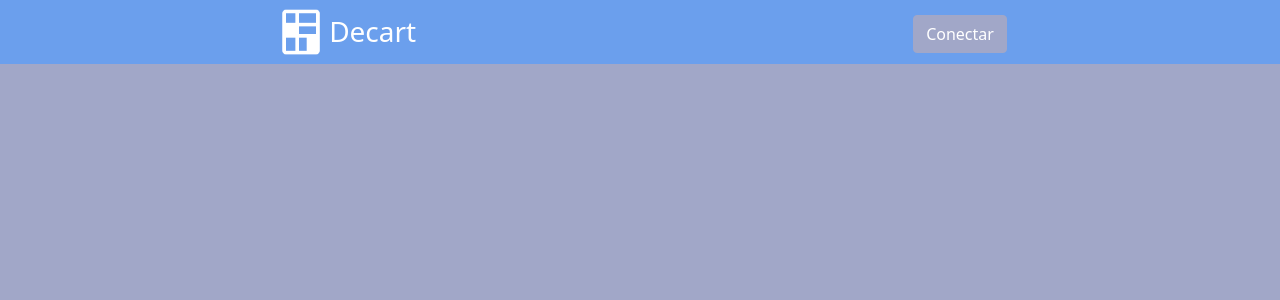
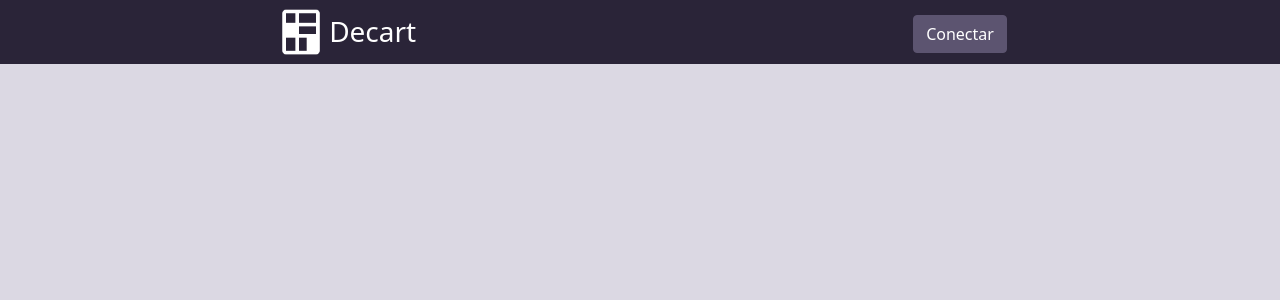
Before and after one commit to mnava1418/decart, a React (Create React App) app: page / in a window 1280 px wide. Shown: the top 300 px of the page. Built offline with nearby package versions, Linux system fonts and the light colour scheme.

Commit message:
UPDATE: update styles

```diff
--- a/src/App.css
+++ b/src/App.css
@@ -1,7 +1,7 @@
 :root {
-  --primary-color: #A1A7C8;
-  --secondary-color: #6B9FED;
-  --alternative-color: #24F9F9;
+  --primary-color: #DBD8E3;
+  --secondary-color: #2A2438;
+  --alternative-color: #5C5470;
   --contrast-color: #FFFFFF;
   --navBar-height: 64px;
 }
@@ -24,7 +24,7 @@
 }
 
 .btn-primary {
-  background-color: var(--primary-color) !important;
-  border-color: var(--primary-color) !important;
+  background-color: var(--alternative-color) !important;
+  border-color: var(--alternative-color) !important;
   color: var(--contrast-color) !important;
 }
```
